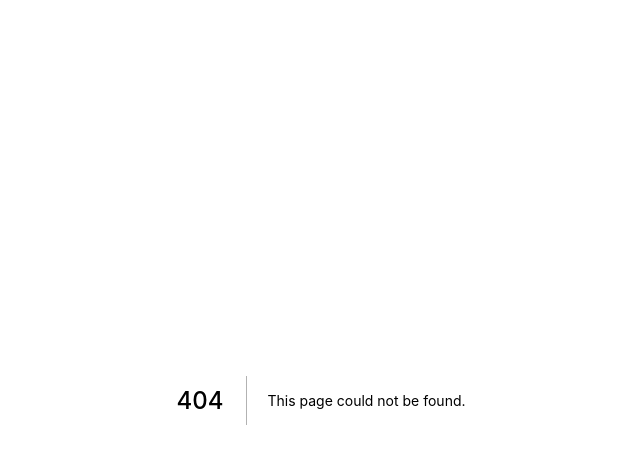
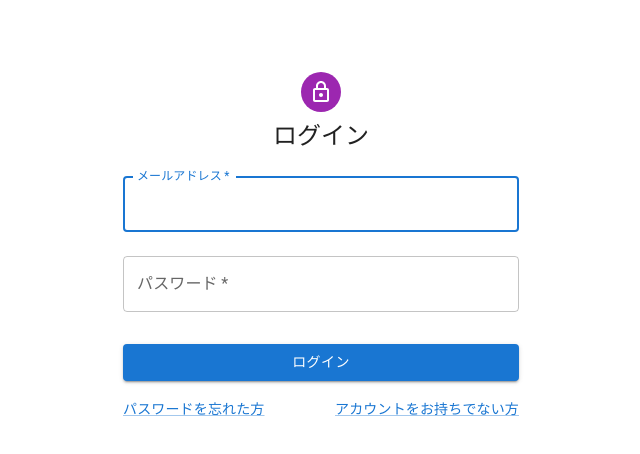
Before and after one commit to Taka1304/NottyGO-Web, a Next.js app: page /Login in a window 1280 px wide. Before the commit this address had no page. Shown: the top 454 px of the page, without its empty margins (319-959 px from the left). Built offline with nearby package versions, Linux system fonts and the light colour scheme; no server answers.

Commit message:
ログイン機能実装(バグ有)

```diff
--- /dev/null
+++ b/pages/Login.js
@@ -0,0 +1,92 @@
+import React,{ useState } from 'react'
+import { useLogin } from '../src/hooks/useAuth'
+import * as mui from "@mui/material"
+import LockOutlinedIcon from "@mui/icons-material/LockOutlined"
+
+const Login = () => {
+
+  const [email, setEmail] = useState()
+  const [password, setPassword] = useState()
+
+  const { success, error, login } = useLogin()
+
+  const handleSubmit = (event) => {
+    event.preventDefault()
+    login(email, password)
+  }
+
+  return (
+    <mui.Container component="main" maxWidth="xs">
+      <mui.CssBaseline />
+      <mui.Box
+        sx={{
+          marginTop: 8,
+          display: "flex",
+          flexDirection: "column",
+          alignItems: "center",
+        }}
+      >
+        <mui.Avatar sx={{ m: 1, bgcolor: "secondary.main" }}>
+          <LockOutlinedIcon />
+        </mui.Avatar>
+        <mui.Typography component="h1" variant="h5">
+          ログイン
+        </mui.Typography>
+        <mui.Box component="form" onSubmit={handleSubmit} noValidate sx={{ mt: 1 }}>
+          <mui.TextField
+            margin="normal"
+            required
+            fullWidth
+            id="email"
+            label="メールアドレス"
+            name="email"
+            autoComplete="email"
+            autoFocus
+            value={email}
+            onChange={e => setEmail(e.target.value)}
+          />
+          <mui.TextField
+            margin="normal"
+            required
+            fullWidth
+            name="password"
+            label="パスワード"
+            type="password"
+            id="password"
+            autoComplete="current-password"
+            value={password}
+            onChange={e => setPassword(e.target.value)}
+          />
+          <mui.Button
+            type="submit"
+            fullWidth
+            variant="contained"
+            sx={{ mt: 3, mb: 2 }}
+          >
+            ログイン
+          </mui.Button>
+          <mui.Grid container>
+            <mui.Grid item xs>
+              <mui.Link href="#" variant="body2">
+                パスワードを忘れた方
+              </mui.Link>
+            </mui.Grid>
+            <mui.Grid item>
+              <mui.Link href="Signup" variant="body2">
+                アカウントをお持ちでない方
+              </mui.Link>
+            </mui.Grid>
+          </mui.Grid>
+          {
+            error && <mui.Alert severity="error">ログインできませんでした</mui.Alert>
+          }
+          {
+            success && <mui.Alert severity="success">ログインしました</mui.Alert>
+          }
+        </mui.Box>
+      </mui.Box>
+    </mui.Container>
+  )
+}
+
+export default Login
--- a/pages/_app.js
+++ b/pages/_app.js
@@ -1,14 +1,17 @@
 import '../styles/globals.css'
 import Head from 'next/head'
+import { ThemeProvider, createTheme } from '@mui/material'
 
+//全ページに反映させる処理を記述する
 function MyApp({ Component, pageProps }) {
+  const theme = createTheme()
   return (
-  <>
+  <ThemeProvider theme={theme}>
     <Head>
       <meta name="viewport" content="initial-scale=1.0, width=device-width" />
     </Head>
     <Component {...pageProps} />
-  </>
+  </ThemeProvider>
 )}
 
 export default MyApp
--- a/src/components/Footer.jsx
+++ b/src/components/Footer.js
@@ -4,7 +4,7 @@ const Footer = () => {
   return (
     <footer>
       <div>
-
+        footer
       </div>
 
     </footer>
--- a/src/firebase/client.js
+++ b/src/firebase/client.js
@@ -1,6 +1,6 @@
 import { initializeApp } from "firebase/app"
 import { getAuth } from "firebase/auth"
-import { getFireStore } from "firebase/firestore"
+import { getFirestore } from "firebase/firestore"
 import { getDatabase }from "firebase/database"
 import { firebaseConfig } from "./firebaseConfig"
 
@@ -10,5 +10,5 @@ import { firebaseConfig } from "./firebaseConfig"
 const app = initializeApp(firebaseConfig)
 
 export const auth = getAuth()
-export const db = getFireStore()
+export const db = getFirestore()
 export const rtdb = getDatabase()
--- a/src/hooks/useAuth.js
+++ b/src/hooks/useAuth.js
@@ -1,13 +1,16 @@
 import { useState } from "react"
+import { useRouter } from "next/router"
 import { auth } from "../firebase/client"
-import { createUserWithEmailAndPassword } from "firebase/auth"
+import {
+  createUserWithEmailAndPassword,
+  signInWithEmailAndPassword
+} from "firebase/auth"
 
 //ユーザー登録
 export const useSignup = () => {
   const [error, setError] = useState(null)
 
   const signup = (email, password) => {
-    setError(null)
     createUserWithEmailAndPassword(auth, email, password)
       .then(res => {
         console.log(res.user)
@@ -26,11 +29,15 @@ export const useLogin = () => {
   const [success, setSuccess] = useState(false)
   const [error, setError] = useState(null)
 
+  const router = useRouter()
+
   const login = (email, password) => {
-    setError(null)
-    signInWithEmailAndPassword(fireauth, email, password)
+    signInWithEmailAndPassword(auth, email, password)
       .then(() => {
         setSuccess(true)
+        setTimeout(() => {
+          router.push("/")
+        }, 2000);
       })
       .catch(err => {
         console.log(err.message)
```
Also changed, not shown: pages/Signup.js (renamed from pages/login/signup.jsx, +26 -27 lines), pages/index.js (+24 -7 lines), src/components/Header.js (renamed from src/components/Header.jsx).
